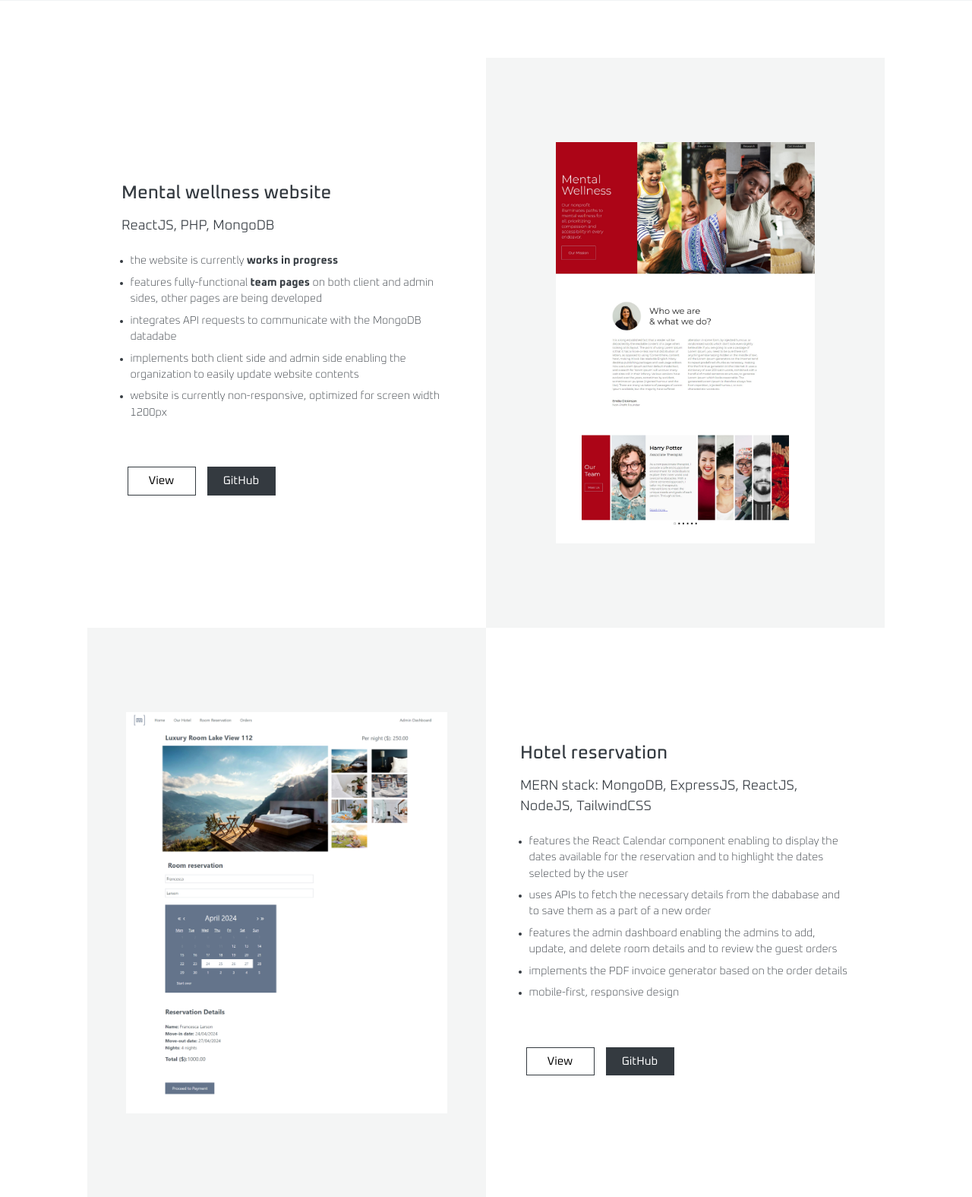
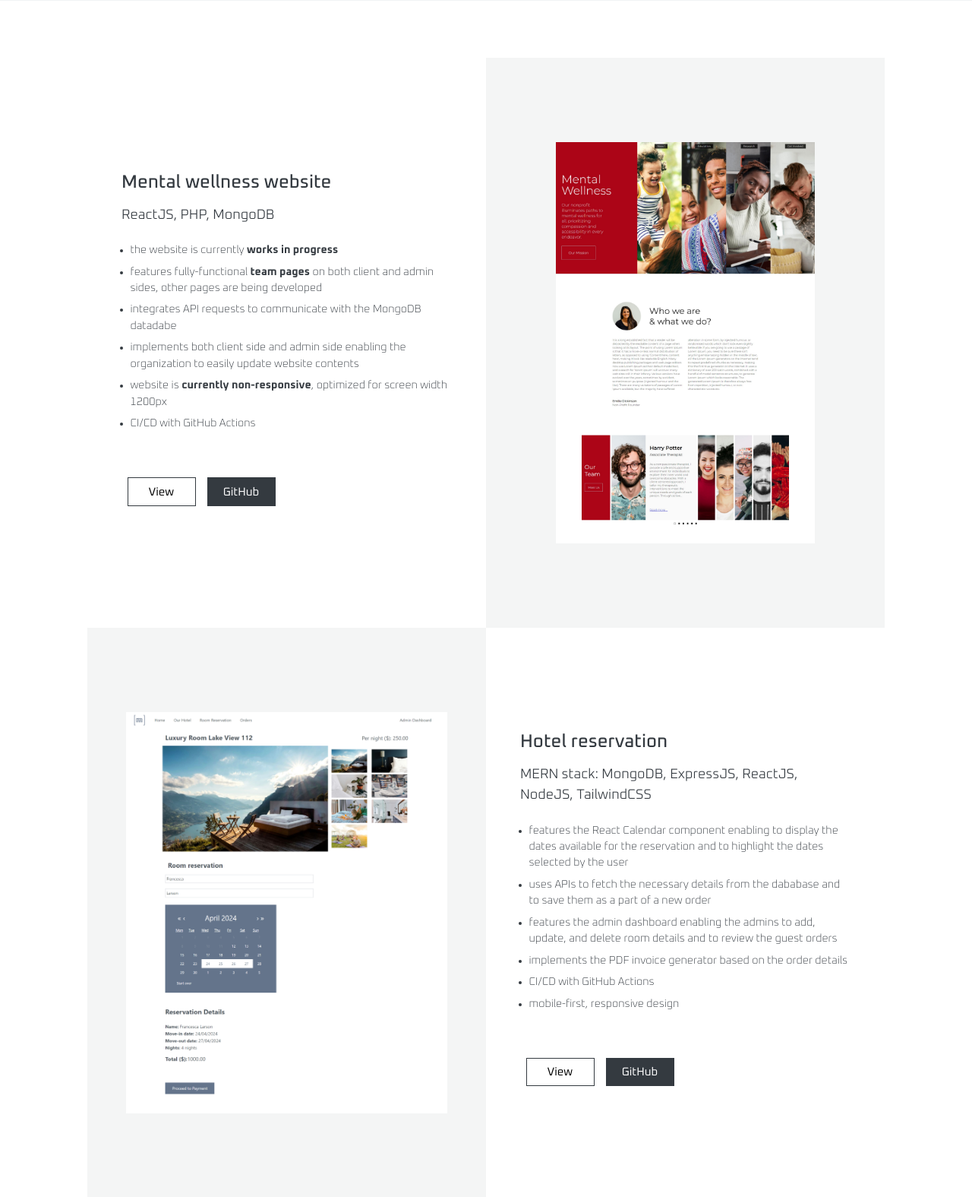
Before and after one commit to nchernys/portfolio, a PHP site: page / in a window 1280 px wide. Shown: the part 1225-2800 px from the top of the page at 76% size. Run offline with PHP 8.4, Linux system fonts and the light colour scheme.

Commit message:
added CI/CD

```diff
--- a/index.html
+++ b/index.html
@@ -154,7 +154,8 @@
                         </li>
                         <li>implements both client side and admin side enabling the organization to easily update
                             website contents</li>
-                        <li>website is currently non-responsive, optimized for screen width 1200px</li>
+                        <li>website is <strong>currently non-responsive</strong>, optimized for screen width 1200px</li>
+                        <li>CI/CD with GitHub Actions </li>
                     </ul>
 
 
@@ -194,7 +195,7 @@
                         <li>features the admin dashboard enabling the admins to add, update, and delete room details and
                             to review the guest orders</li>
                         <li>implements the PDF invoice generator based on the order details</li>
-
+                        <li>CI/CD with GitHub Actions </li>
                         <li>mobile-first, responsive design</li>
                     </ul>
                     <div class="button-group-projects">
@@ -219,6 +220,7 @@
                         </li>
                         <li>implements an easy-to-use click function to post and update grades in the
                             gradebook table</li>
+                        <li>CI/CD with GitHub Actions </li>
                     </ul>
 
 
--- a/style_all_projects.css
+++ b/style_all_projects.css
@@ -94,6 +94,7 @@ button.blue {
 
 .row .txt ul li ul li {
   margin: auto auto auto -1.5em;
+  font-size: 1em;
 }
 
 .col {
```
